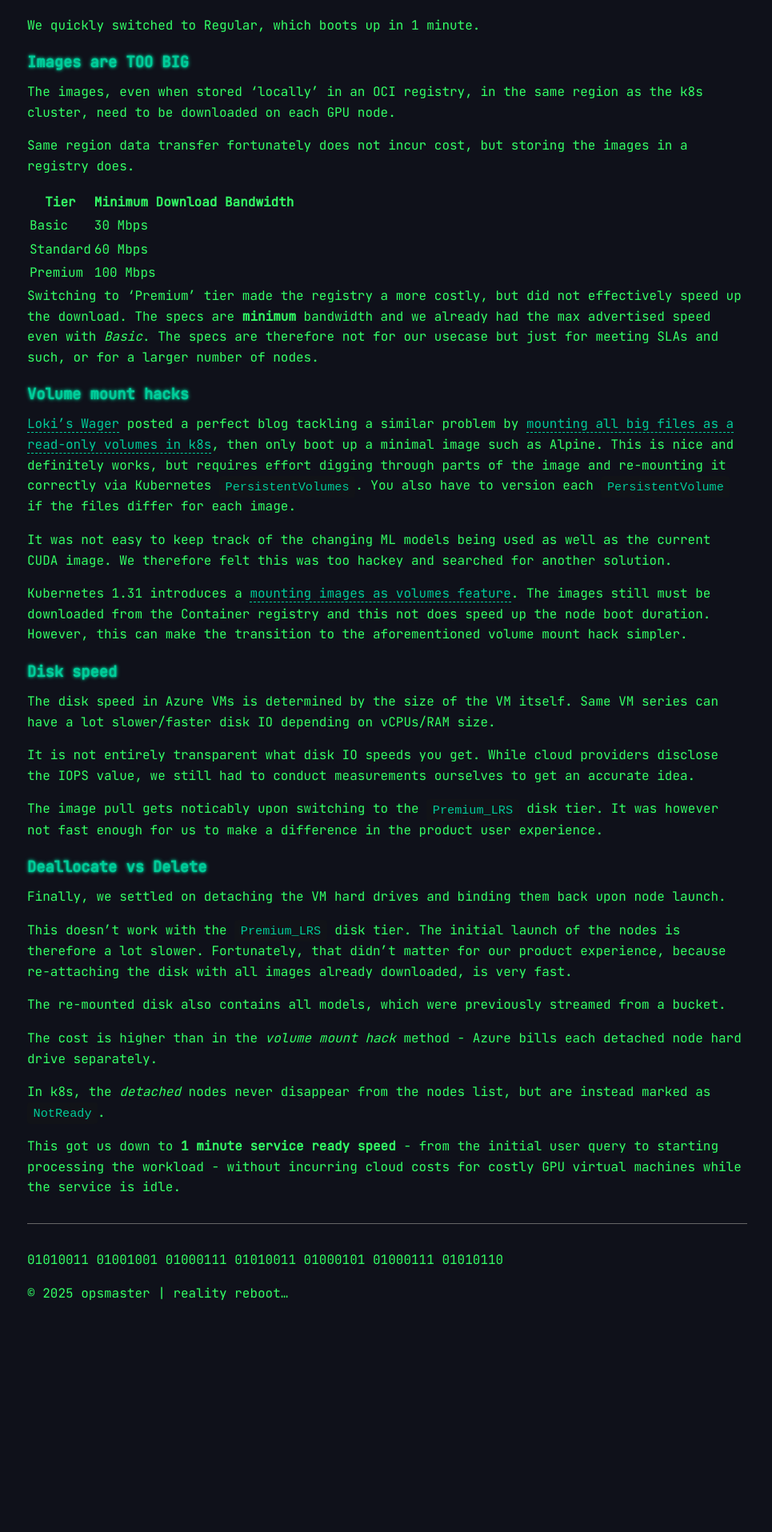
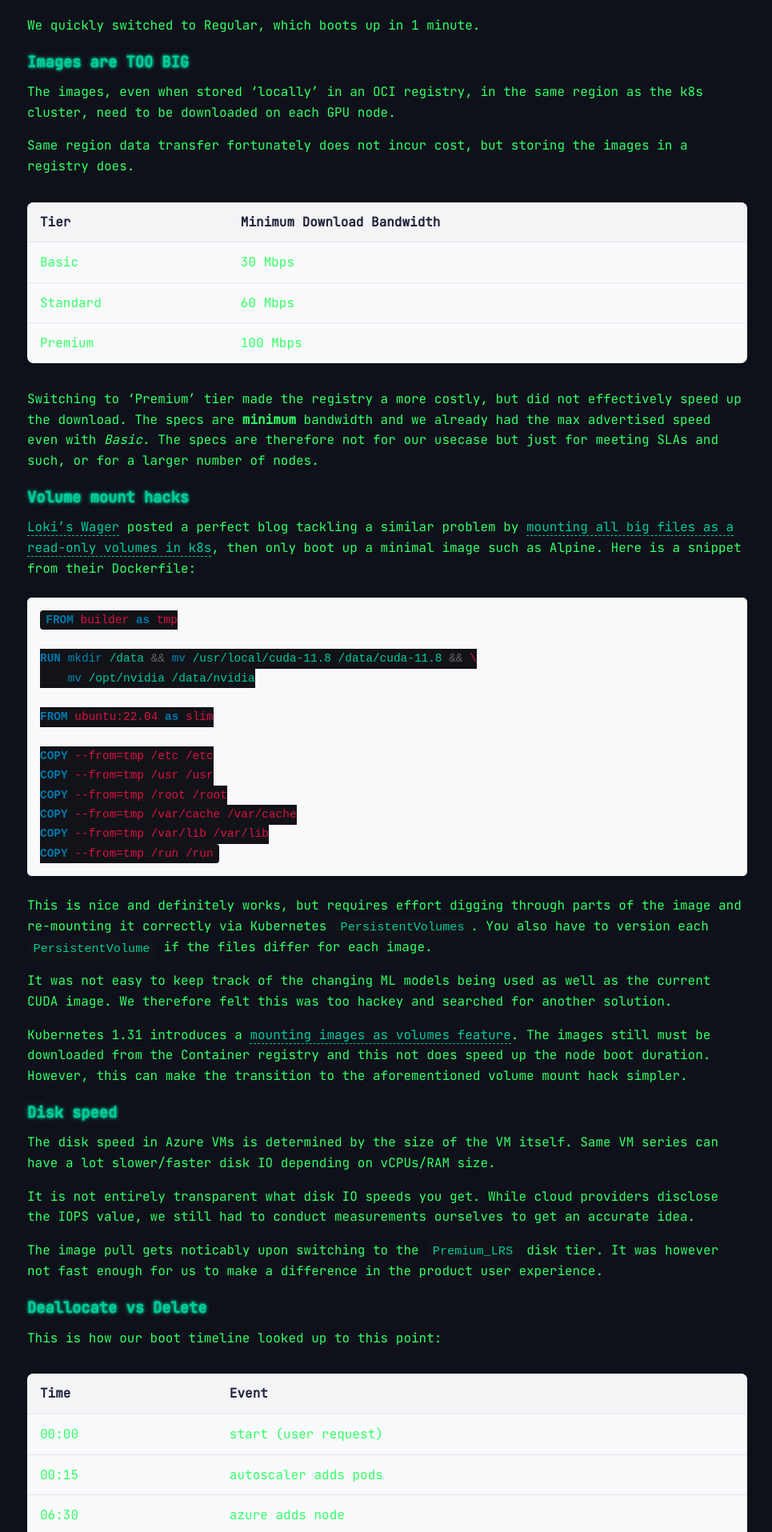
Before and after one commit to opsmartin/portfolio-static-page, a Jekyll site: the page built from _posts/2025-06-25-lessons-from-deploying-onprem-LLM-cost-effectively.md, in a window 1280 px wide. Shown: the part 3001-4916 px from the top of the page at 80% size, without its empty margins (156-1121 px from the left). Built offline with Jekyll 4.4.1, drawn with Linux system fonts in a browser that asks for light colours; before the commit the page ends 4662 px from its top, so only the background shows below that; some of the changed text lies outside the part shown.

Commit message:
LLM deploy blog: add time tables + Dockerfile snippet

````diff
--- a/_posts/2025-06-25-lessons-from-deploying-onprem-LLM-cost-effectively.md
+++ b/_posts/2025-06-25-lessons-from-deploying-onprem-LLM-cost-effectively.md
@@ -135,7 +135,24 @@ The specs are **minimum** bandwidth and we already had the max advertised speed
 
 ### Volume mount hacks
 
-[Loki's Wager](https://lokiwager.github.io/about/) posted a perfect blog tackling a similar problem by [mounting all big files as a read-only volumes in k8s](https://lokiwager.github.io/posts/reduce-image-size), then only boot up a minimal image such as Alpine.
+[Loki's Wager](https://lokiwager.github.io/about/) posted a perfect blog tackling a similar problem by [mounting all big files as a read-only volumes in k8s](https://lokiwager.github.io/posts/reduce-image-size), then only boot up a minimal image such as Alpine. Here is a snippet from their Dockerfile:
+
+```Dockerfile
+FROM builder as tmp
+
+RUN mkdir /data && mv /usr/local/cuda-11.8 /data/cuda-11.8 && \
+    mv /opt/nvidia /data/nvidia
+
+FROM ubuntu:22.04 as slim
+
+COPY --from=tmp /etc /etc
+COPY --from=tmp /usr /usr
+COPY --from=tmp /root /root
+COPY --from=tmp /var/cache /var/cache
+COPY --from=tmp /var/lib /var/lib
+COPY --from=tmp /run /run
+```
+
 This is nice and definitely works, but requires effort digging through parts of the image and re-mounting it correctly via Kubernetes `PersistentVolumes`.
 You also have to version each `PersistentVolume` if the files differ for each image.
 
@@ -153,9 +170,24 @@ The image pull gets noticably upon switching to the `Premium_LRS` disk tier. It
 
 ### Deallocate vs Delete
 
+This is how our boot timeline looked up to this point:
+
+| Time   | Event                |
+|--------|----------------------|
+| 00:00  | start (user request) |
+| 00:15  | autoscaler adds pods |
+| 06:30  | azure adds node      |
+| 09:15  | worker image pulled  |
+
 Finally, we settled on detaching the VM hard drives and binding them back upon node launch.
 
-This doesn't work with the `Premium_LRS` disk tier. The initial launch of the nodes is therefore a lot slower. Fortunately, that didn't matter for our product experience, because re-attaching the disk with all images already downloaded, is very fast.
+This doesn't work with the `Premium_LRS` disk tier. The initial launch of the nodes is therefore a lot slower. Fortunately, that didn't matter for our product experience, because re-attaching the disk with all images already downloaded, is very fast:
+
+| Time   | Event                |
+|--------|----------------------|
+| 00:00  | start (user request) |
+| 00:15  | autoscaler adds pods |
+| 01:30  | azure adds node      |
 
 The re-mounted disk also contains all models, which were previously streamed from a bucket.
 
@@ -163,4 +195,4 @@ The cost is higher than in the *volume mount hack* method - Azure bills each det
 
 In k8s, the *detached* nodes never disappear from the nodes list, but are instead marked as `NotReady`.
 
-This got us down to **1 minute service ready speed** - from the initial user query to starting processing the workload - without incurring cloud costs for costly GPU virtual machines while the service is idle.
+This got us down to **1m30s service ready speed** - from the initial user query to starting processing the workload - without incurring cloud costs for costly GPU virtual machines while the service is idle.
--- a/assets/css/styles.css
+++ b/assets/css/styles.css
@@ -141,7 +141,7 @@ hr {
     pointer-events: none;
     opacity: 0.07; /* adjust overall transparency */
 
-    /* purple “paint” beneath the mask */
+    /* purple "paint" beneath the mask */
     background-color: #6A0DAD;
 
     /* use your SVG as a repeating alpha–mask */
@@ -154,3 +154,34 @@ hr {
     mask-repeat:           repeat;
     mask-size:             600px 600px;
   }
+
+/* Stylish tables for blog posts */
+.post-content table {
+  width: 100%;
+  border-collapse: collapse;
+  margin: 2em 0;
+  background: #f9fafb;
+  box-shadow: 0 2px 8px rgba(0,0,0,0.04);
+  border-radius: 8px;
+  overflow: hidden;
+}
+
+.post-content th, .post-content td {
+  padding: 0.75em 1em;
+  border-bottom: 1px solid #e5e7eb;
+}
+
+.post-content th {
+  background: #f3f4f6;
+  color: #22223b;
+  font-weight: bold;
+  text-align: left;
+}
+
+.post-content tr:last-child td {
+  border-bottom: none;
+}
+
+.post-content tr:hover td {
+  background: #e0e7ff;
+}
````
